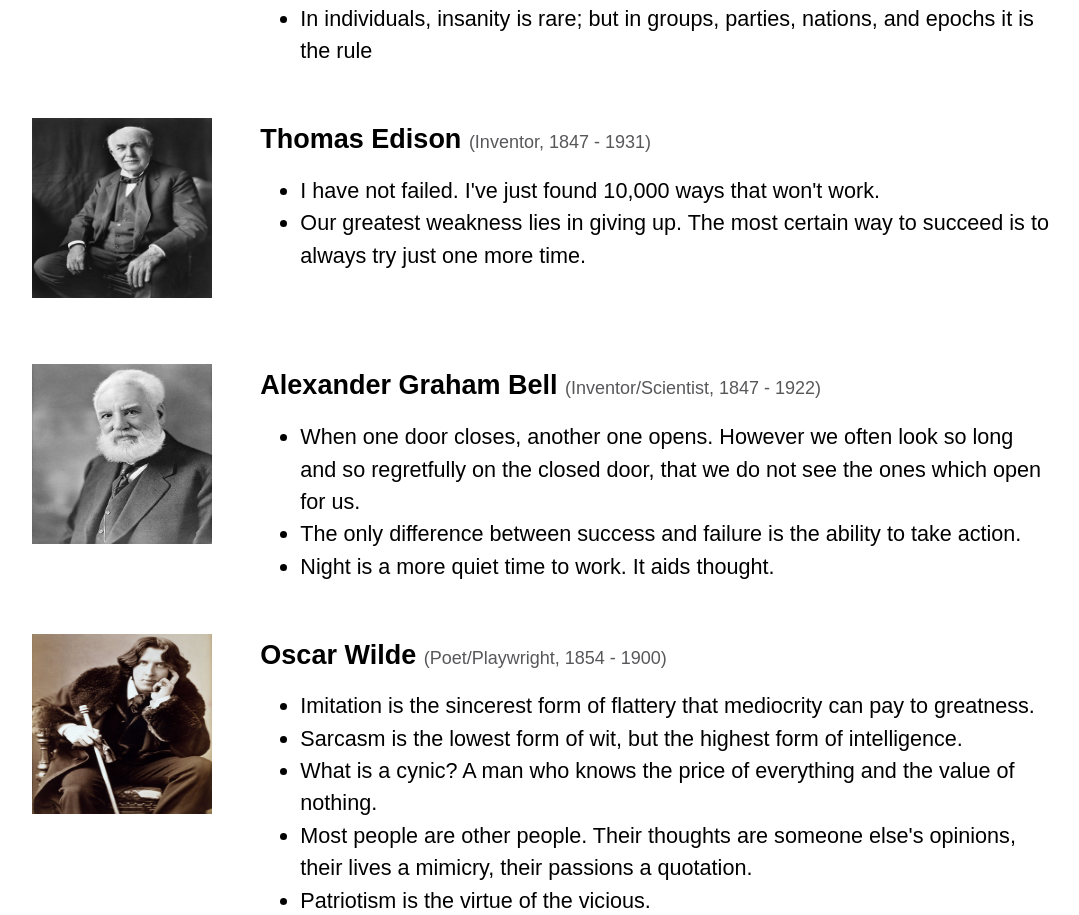
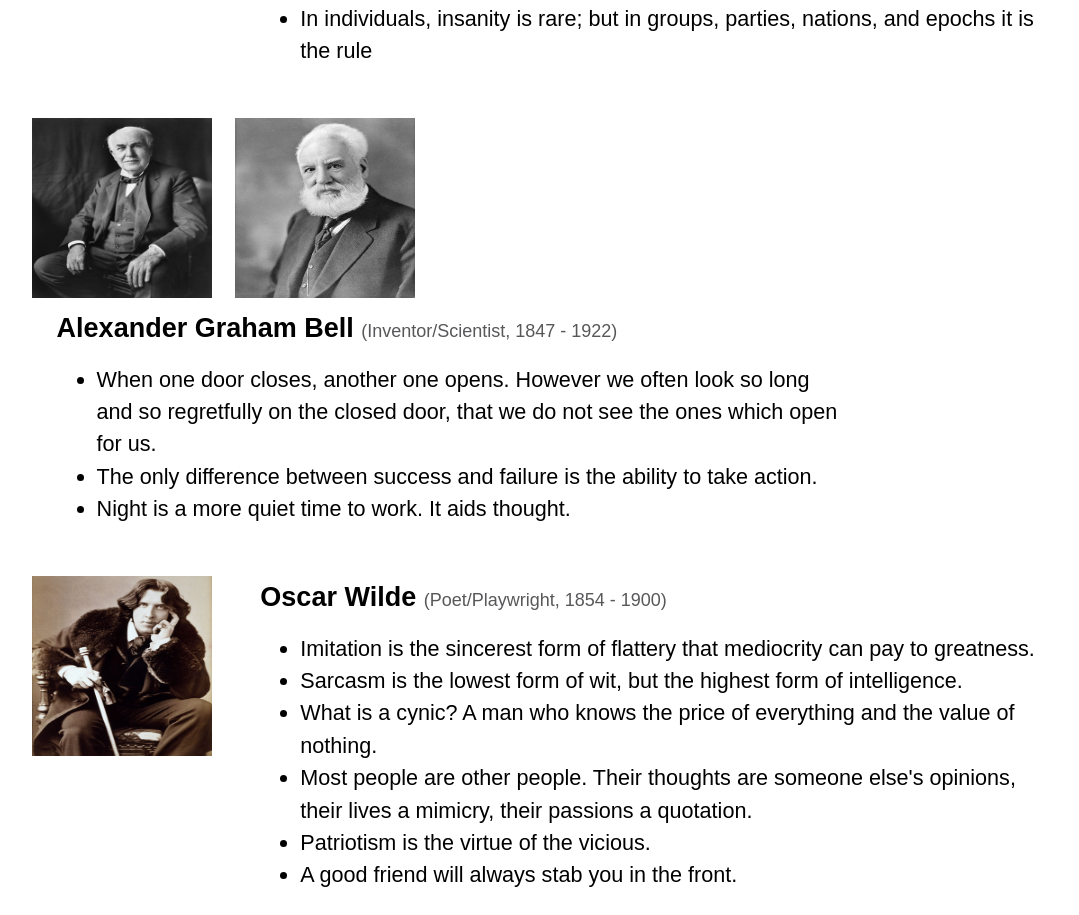
Before and after one commit to lreynolds188/Portfolio, a Next.js app: page /quotes in a window 1280 px wide. Shown: the part 6209-7124 px from the top of the page, without its empty margins (99-1178 px from the left). Built offline with nearby package versions, Linux system fonts and the light colour scheme.

Commit message:
Update quotes.js

```diff
--- a/pages/quotes.js
+++ b/pages/quotes.js
@@ -220,13 +220,6 @@ export default function Home() {
           <div className={styles.picture}>
             <Image src="/edison.jpg" alt="Edison" width={180} height={180} />
           </div>
-          <div className={styles.content}>
-            <h3 className={styles.noTopMargin}>Thomas Edison&nbsp;</h3><p className={styles.info}>(Inventor, 1847 - 1931)</p>
-            <ul className={styles.descriptionLeft}>
-              <li>I have not failed. I've just found 10,000 ways that won't work.</li>
-              <li>Our greatest weakness lies in giving up. The most certain way to succeed is to always try just one more time.</li>
-            </ul>
-          </div><br/><br/><br/>
           <div className={styles.picture}>
             <Image src="/bell.jpg" alt="Bell" width={180} height={180} />
           </div>
```
